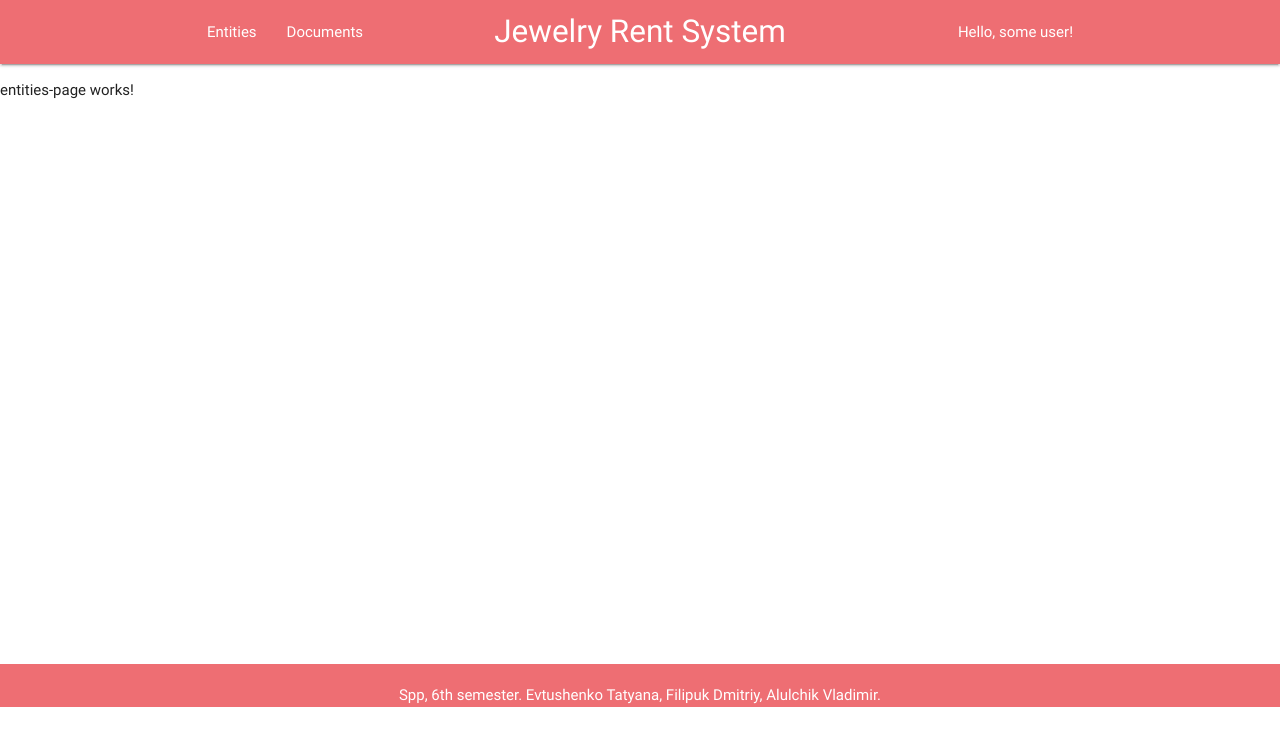
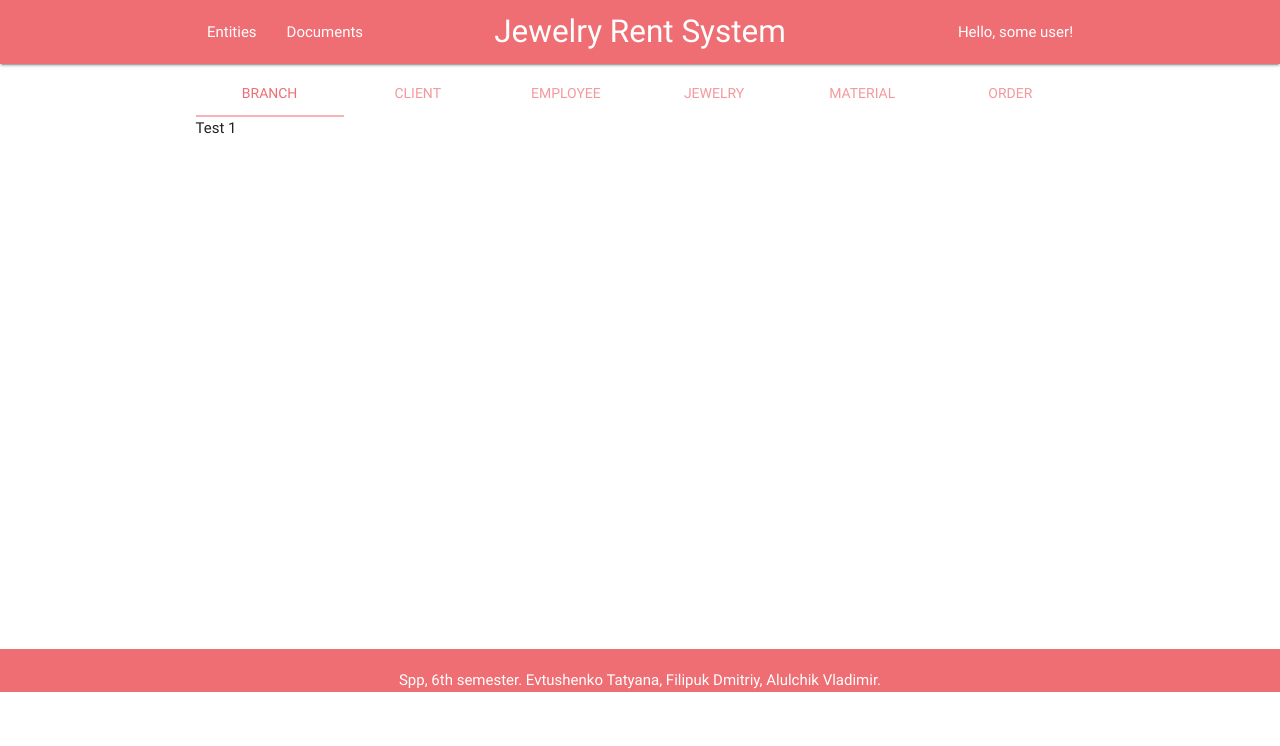
Before and after one commit to dfilipuk/SPP_sem6_JewelryRentSystem, an Angular app in the folder jewelry-rent-system-front/: page /entities in a window 1280 px wide. Shown: the top 746 px of the page. Built offline with nearby package versions, Linux system fonts and the light colour scheme.

Commit message:
Add tabs on EntityPage for existed entities

```diff
--- a/jewelry-rent-system-front/src/app/components/app/app.component.ts
+++ b/jewelry-rent-system-front/src/app/components/app/app.component.ts
@@ -6,5 +6,4 @@ import { Component } from '@angular/core';
   styleUrls: ['./app.component.css']
 })
 export class AppComponent {
-  title = 'app';
 }
--- a/jewelry-rent-system-front/src/app/components/entities-page/entities-page.component.html
+++ b/jewelry-rent-system-front/src/app/components/entities-page/entities-page.component.html
@@ -1,3 +1,32 @@
-<p>
-  entities-page works!
-</p>
+<div class="container">
+  <div class="row">
+    <div class="col s12">
+      <ul class="tabs">
+        <li class="tab col s2">
+          <a class="active" href="#div-branch">Branch</a>
+        </li>
+        <li class="tab col s2">
+          <a href="#div-client">Client</a>
+        </li>
+        <li class="tab col s2">
+          <a href="#div-employee">Employee</a>
+        </li>
+        <li class="tab col s2">
+          <a href="#div-jewelry">Jewelry</a>
+        </li>
+        <li class="tab col s2">
+          <a href="#div-material">Material</a>
+        </li>
+        <li class="tab col s2">
+          <a href="#div-order">Order</a>
+        </li>
+      </ul>
+    </div>
+    <div id="div-branch" class="col s12">Test 1</div>
+    <div id="div-client" class="col s12">Test 2</div>
+    <div id="div-employee" class="col s12">Test 3</div>
+    <div id="div-jewelry" class="col s12">Test 4</div>
+    <div id="div-material" class="col s12">Test 4</div>
+    <div id="div-order" class="col s12">Test 4</div>
+  </div>
+</div>
--- a/jewelry-rent-system-front/src/styles.css
+++ b/jewelry-rent-system-front/src/styles.css
@@ -8,6 +8,7 @@ body {
 
 main {
     flex: 1 0 auto;
+    padding: 5px;
     min-height: 39em;
 }
 
```
